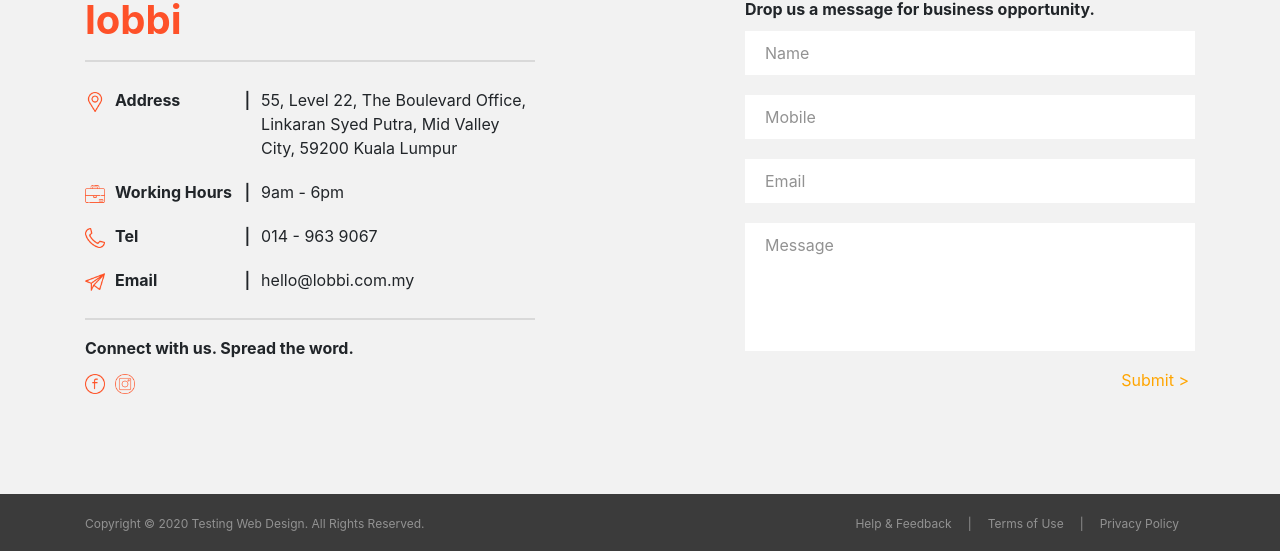
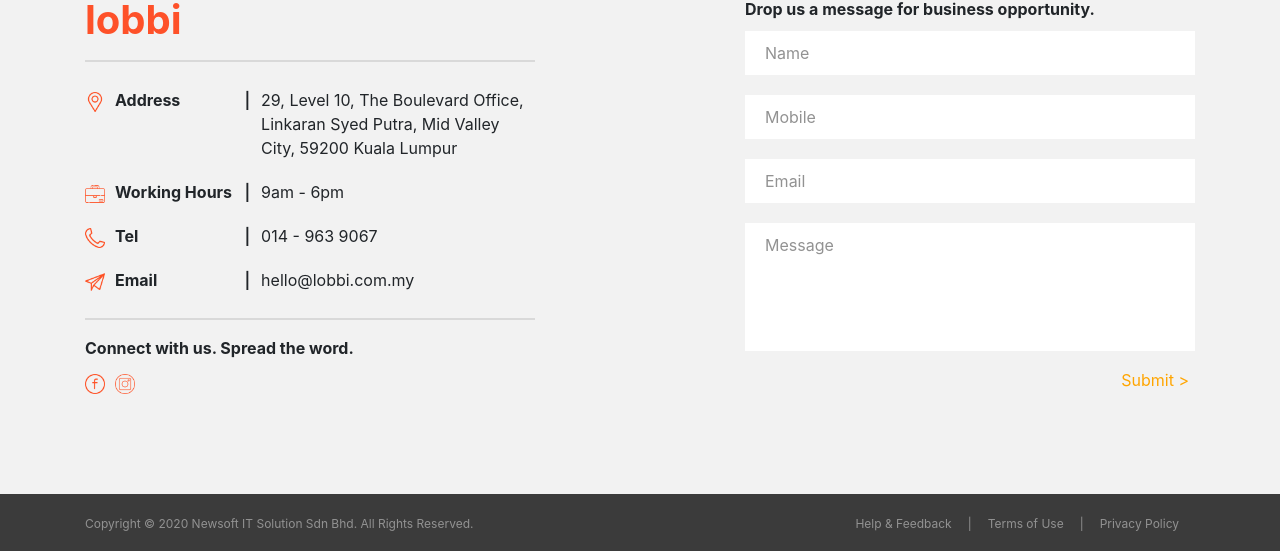
Before and after one commit to junyihoo1997/static-project-lobbi, a Vue app: page / in a window 1280 px wide. Shown: the part 6937-7488 px from the top of the page. Built offline with nearby package versions, Linux system fonts and the light colour scheme.

Commit message:
changed address

```diff
--- a/src/components/Contact.vue
+++ b/src/components/Contact.vue
@@ -76,7 +76,7 @@ export default {
           imageUrl: "AddressIcon.png",
           title: "Address",
           description:
-            "55, Level 22, The Boulevard Office, Linkaran Syed Putra, Mid Valley City, 59200 Kuala Lumpur",
+            "29, Level 10, The Boulevard Office, Linkaran Syed Putra, Mid Valley City, 59200 Kuala Lumpur",
         },
         {
           id: 1,
--- a/src/components/Footer.vue
+++ b/src/components/Footer.vue
@@ -3,7 +3,7 @@
     <div class="footer-items container">
       <div
         class="footer-section-left"
-      >Copyright © 2020 Testing Web Design. All Rights Reserved.</div>
+      >Copyright © 2020 Newsoft IT Solution Sdn Bhd. All Rights Reserved.</div>
       <div class="footer-section-right">
         <div class="footer-content">
           <ul>
```
Also changed, not shown: 1 other file (tests, documents, lock files or other folders).
